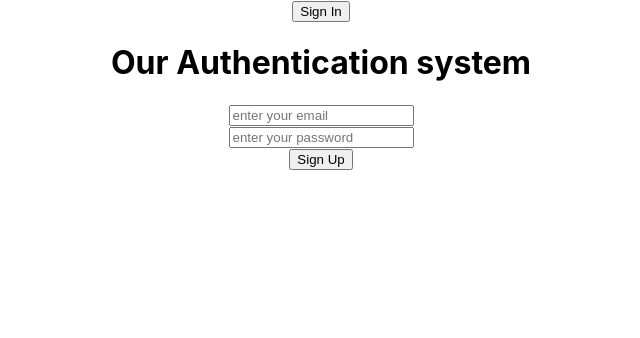
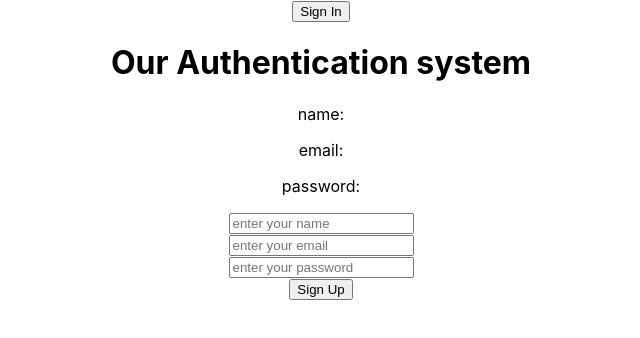
Before and after one commit to kafiabdullah/firebase-authontication, a React (Create React App) app: page / in a window 1280 px wide. Shown: the top 338 px of the page, without its empty margins (319-959 px from the left). Built offline with nearby package versions, Linux system fonts and the light colour scheme.

Commit message:
update validation method

```diff
--- a/src/App.js
+++ b/src/App.js
@@ -65,18 +65,24 @@ function App() {
     console.log(event.target.name, event.target.value);
 
     // email and password validation method
+    let ifFormValid = true;
     if (event.target.name === 'email') {
-      const isEmailValid = /\S+@\S+\.\S+/.test(event.target.value);
-      console.log(isEmailValid);
+      ifFormValid = /\S+@\S+\.\S+/.test(event.target.value);
+
 
     }
 
     if (event.target.name === 'password') {
       const checkPasswordValid = event.target.value.length > 6;
 
+      const checkPasswordNumber = /\d{1}/.test(event.target.value);
+      ifFormValid = checkPasswordValid && checkPasswordNumber;
+    }
+    if (ifFormValid) {
+      const newUserInfo = { ...user };
+      newUserInfo[event.target.name] = event.target.value;
+      setUser(newUserInfo);
 
-      const checkPasswordNumber = /\d{1}/.test(event.target.value);
-      console.log(checkPasswordValid && checkPasswordNumber);
     }
   }
 
@@ -97,7 +103,14 @@ function App() {
         </div>
       }
       <h1>Our Authentication system</h1>
+      <p>name: {user.name}</p>
+      <p>email: {user.email}</p>
+      <p>password: {user.password}</p>
+
       <form onSubmit={handleSubmit}>
+        <input type="text" onBlur={handleBlur} required name="name" id="" placeholder="enter your name" />
+
+        <br />
         <input type="email" onBlur={handleBlur} required name="email" id="" placeholder="enter your email" /> <br />
         <input type="password" onBlur={handleBlur} required name="password" placeholder="enter your password" id="" /> <br />
         <input type="submit" name="signup" value="Sign Up" />
```
